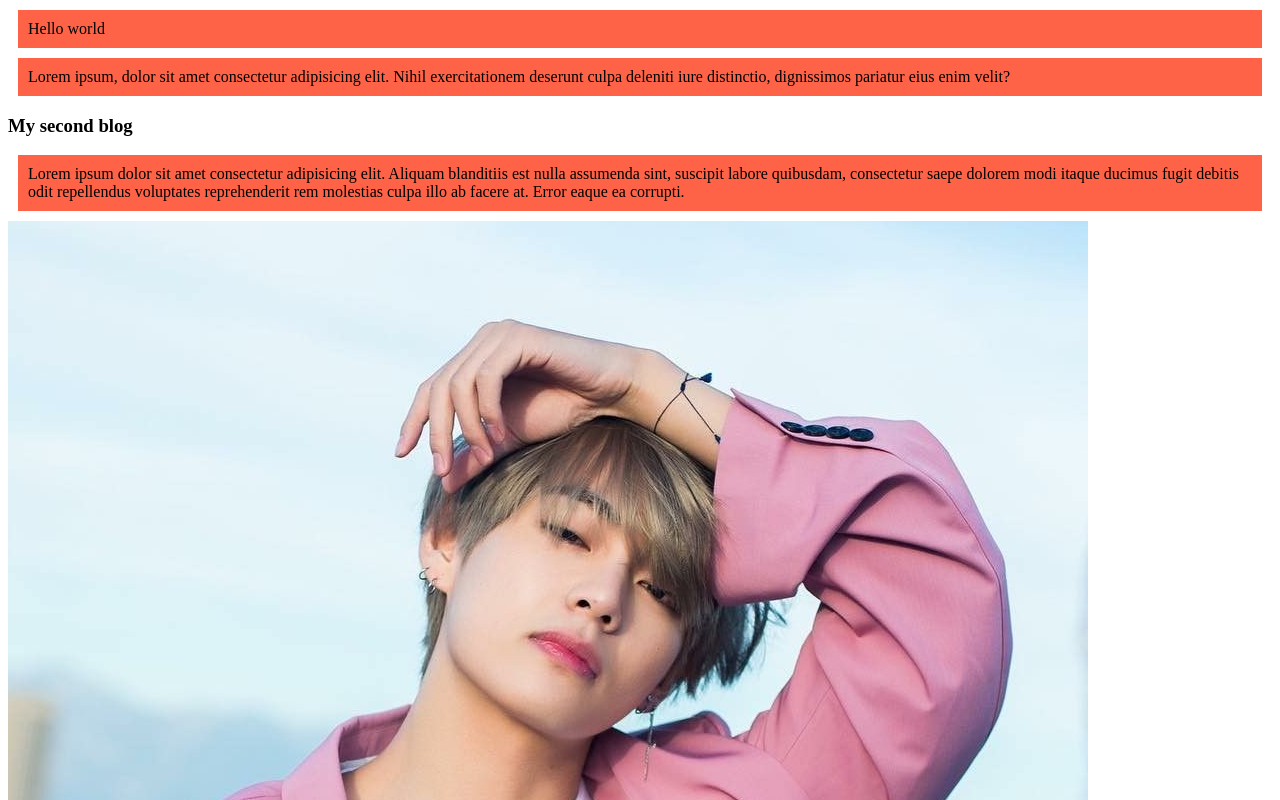
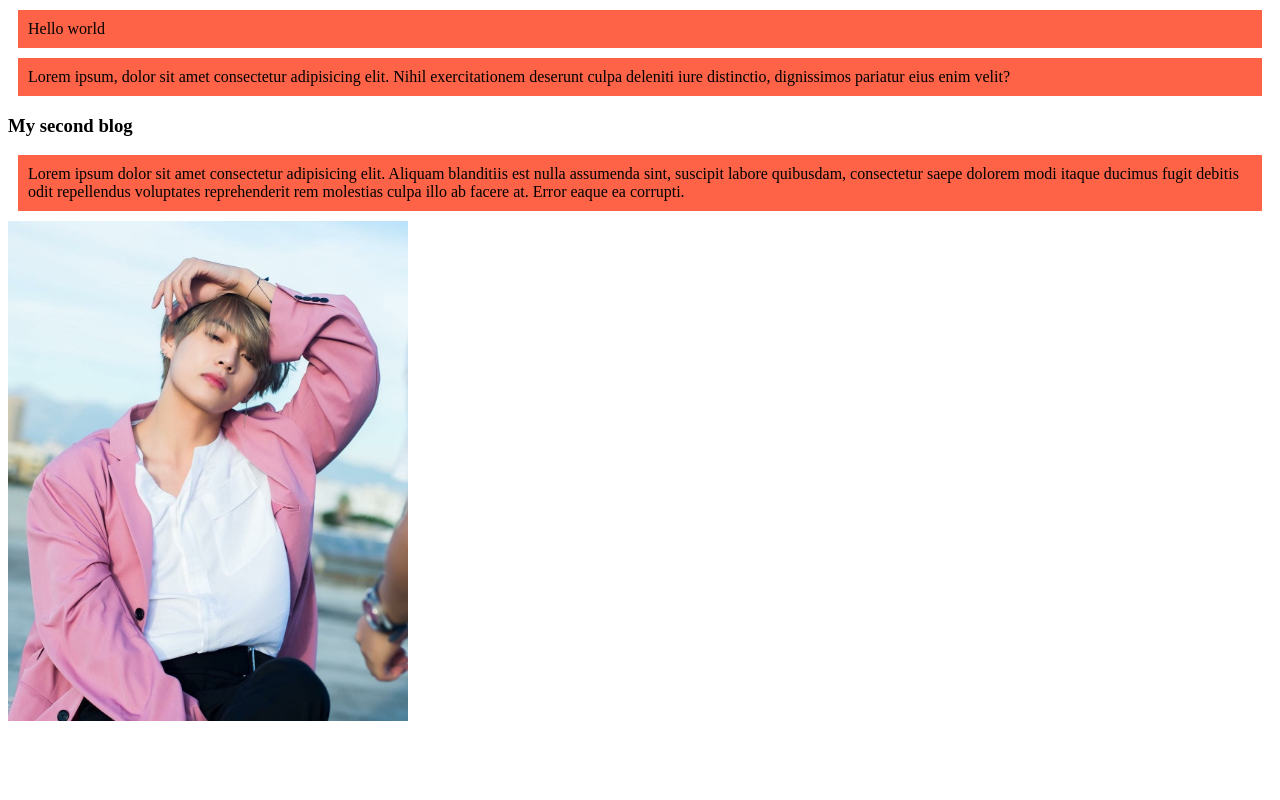
Before and after one commit to 96mdjanealam/my-first-github-repo, a plain HTML site: page index.html in a window 1280 px wide. Shown: the top 800 px of the page. Drawn offline with Linux system fonts and the light colour scheme.

Commit message:
photo height adjustment

```diff
--- a/index.html
+++ b/index.html
@@ -22,7 +22,7 @@
             voluptates reprehenderit rem molestias culpa illo ab facere at. Error eaque ea corrupti.</p>
     </div>
     <div>
-        <img src="images/kim.jpg" alt="bts kim">
+        <img src="images/kim.jpg" alt="bts kim" height="500px">
     </div>
 </body>
 
```
